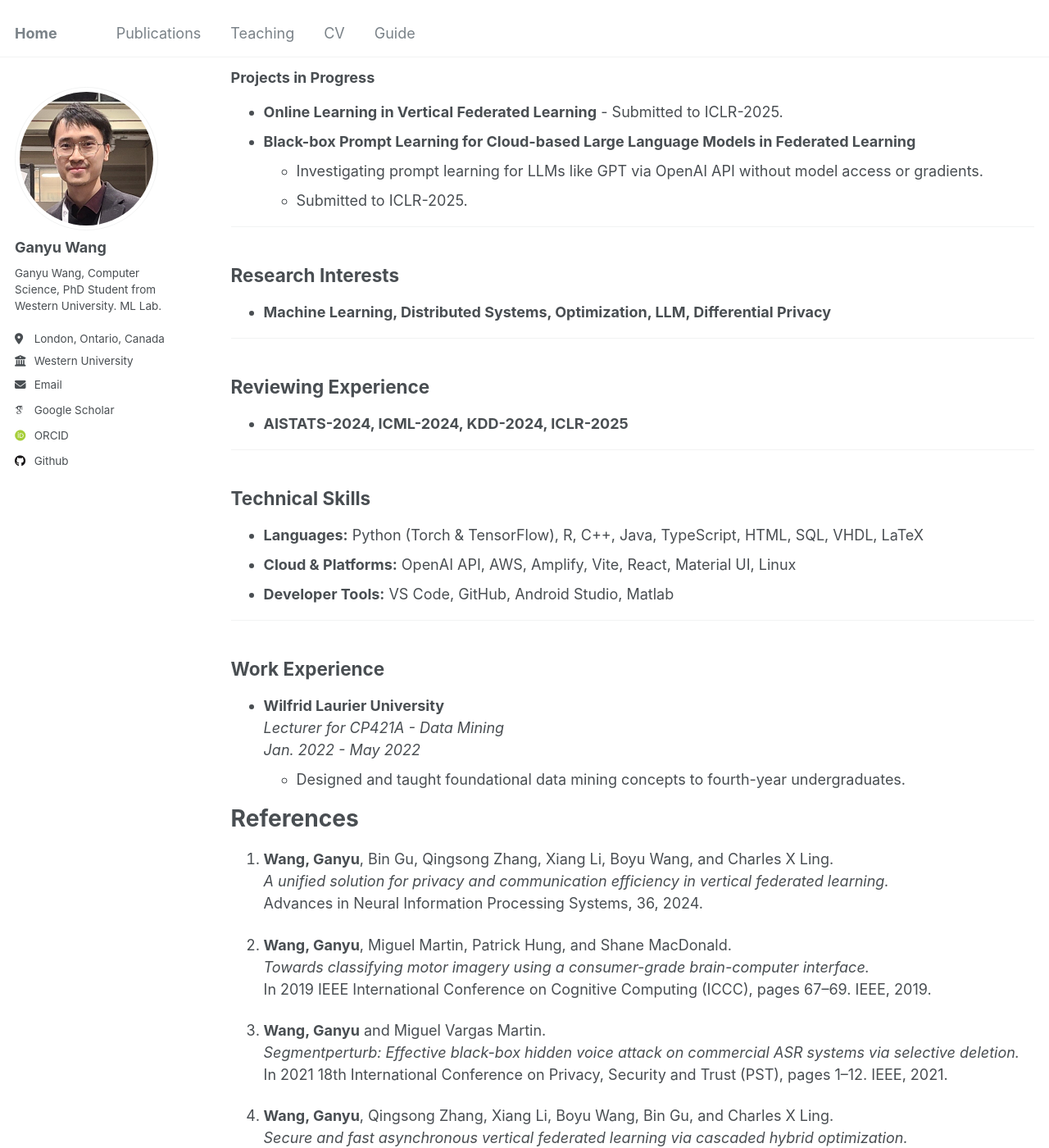
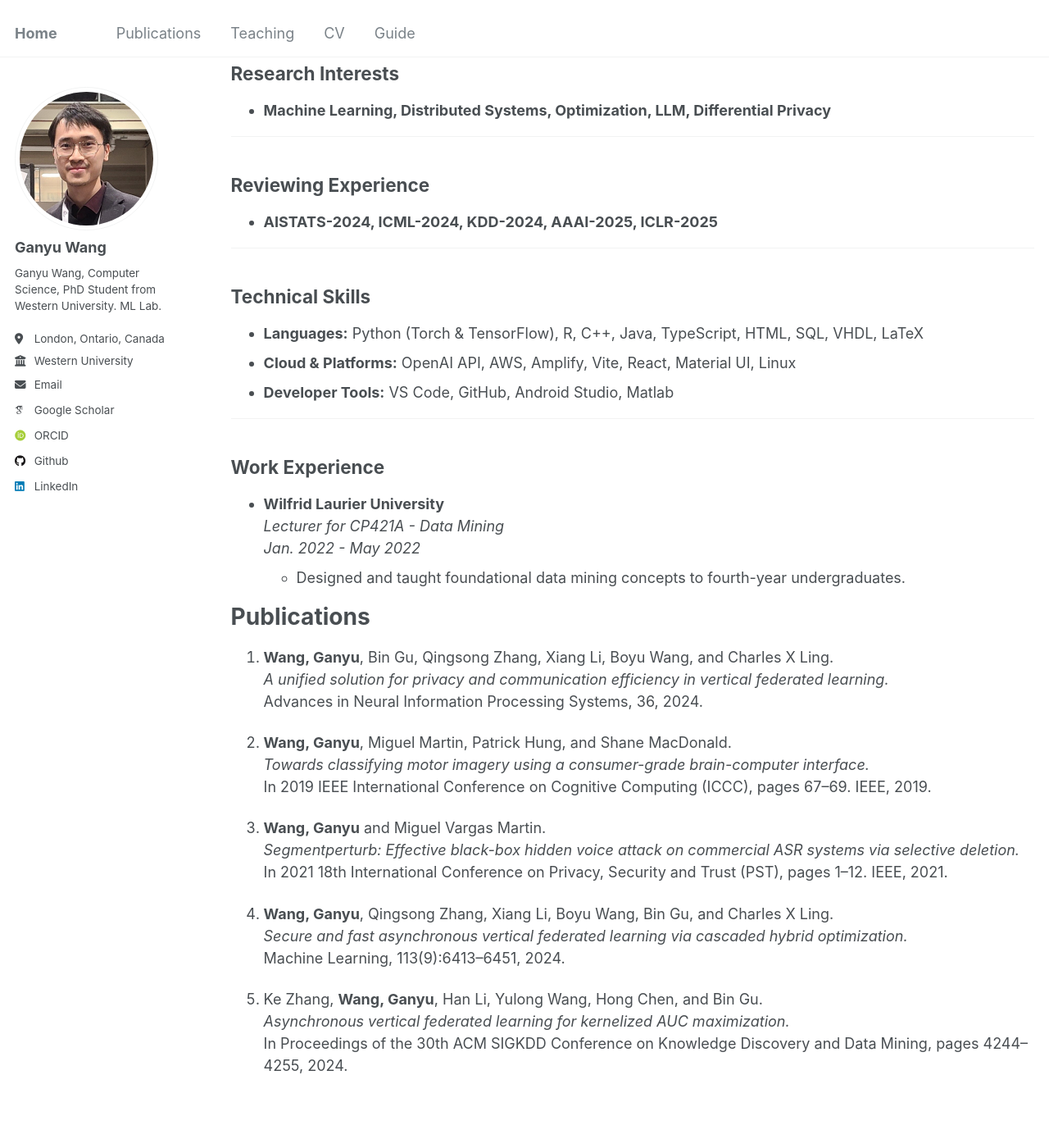
Before and after one commit to GanyuWang/GanyuWang.github.io, a Jekyll site: the page built from _pages/cv.md, in a window 1280 px wide and 1400 px high, scrolled down 1250 px. Shown: the whole window at 82% size. Built offline with Jekyll 4.4.1, drawn with Linux system fonts in a browser that asks for light colours; some web fonts are replaced; some of the changed text lies outside the part shown.

```diff
--- a/_config.yml
+++ b/_config.yml
@@ -58,7 +58,7 @@ author:
   keybase          : # Username
   instagram        : # Username
   lastfm           : # Username
-  linkedin         : # Username
+  linkedin         : https://www.linkedin.com/in/ganyu-wang/
   mastodon         : # URL
   medium           : # URL
   pinterest        : # Username
--- a/_pages/cv.md
+++ b/_pages/cv.md
@@ -66,7 +59,7 @@ redirect_from:
 
 ## Reviewing Experience
 
-- **AISTATS-2024, ICML-2024, KDD-2024, ICLR-2025**
+- **AISTATS-2024, ICML-2024, KDD-2024, AAAI-2025, ICLR-2025**
 
 ---
 
@@ -86,7 +79,7 @@ redirect_from:
   - Designed and taught foundational data mining concepts to fourth-year undergraduates.
 
 
-# References
+# Publications
 
 1. **Wang, Ganyu**, Bin Gu, Qingsong Zhang, Xiang Li, Boyu Wang, and Charles X Ling.
    *A unified solution for privacy and communication efficiency in vertical federated learning.*
```
Also changed, not shown: other parts of _pages/cv.md (+1 -8 lines).
